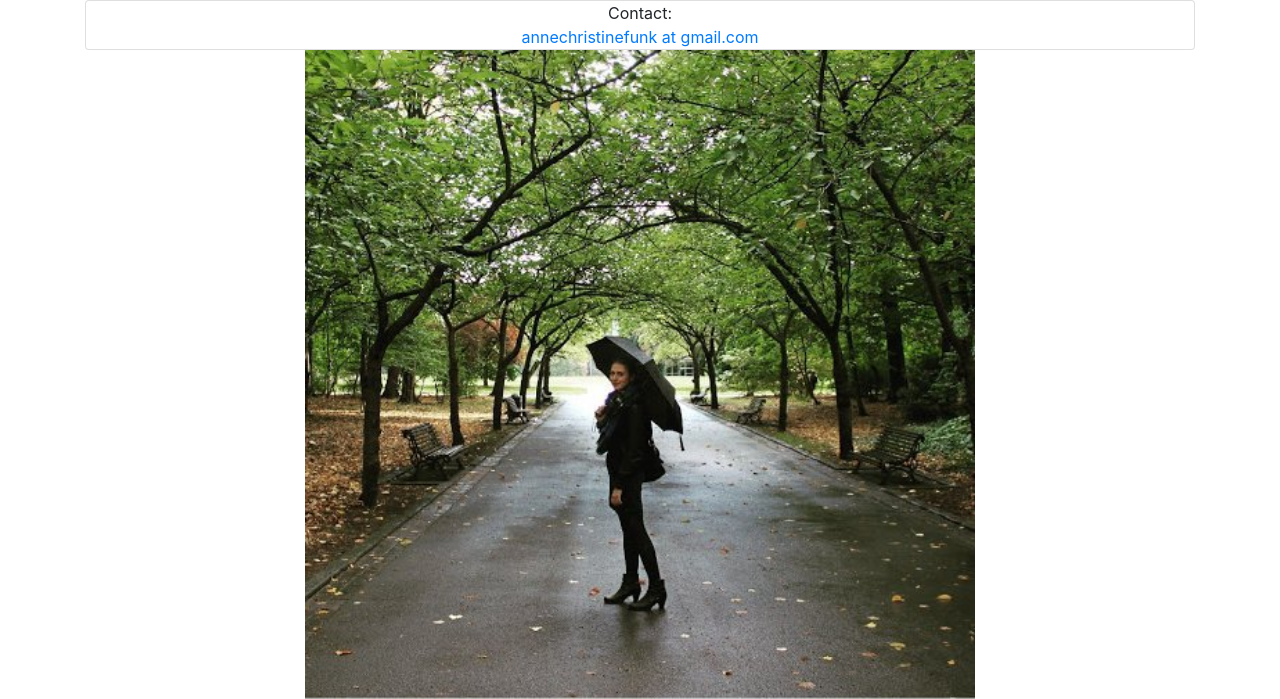
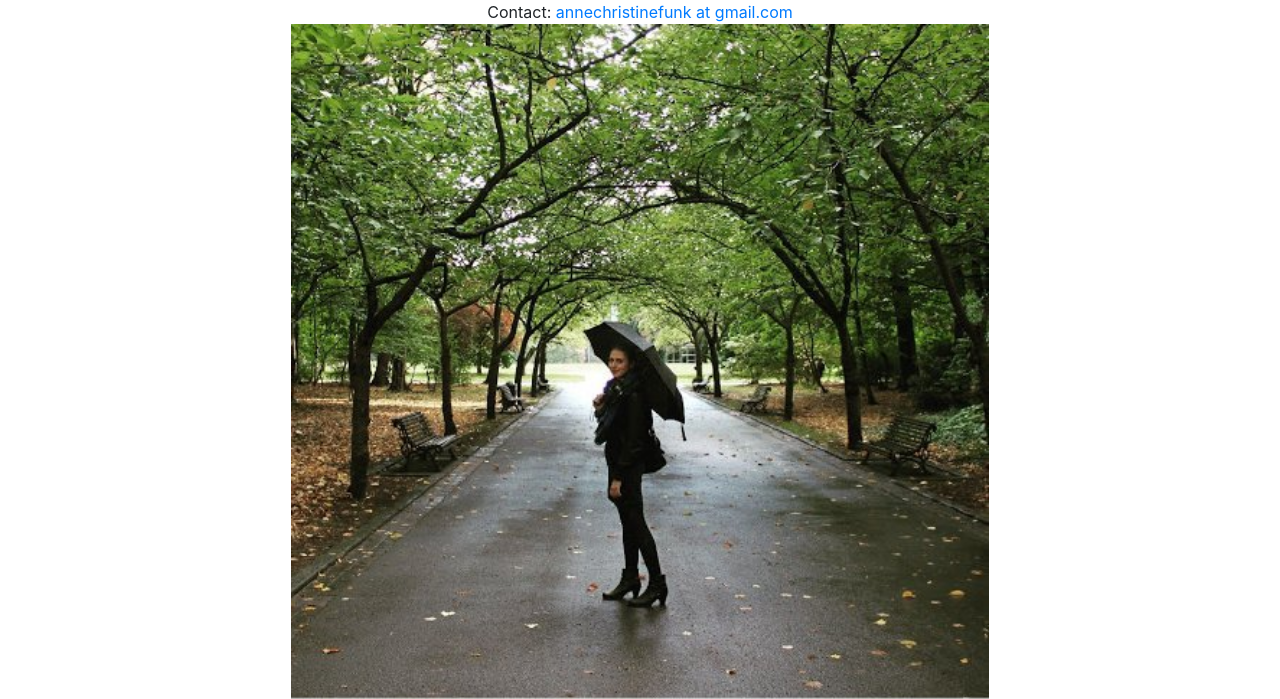
Before and after one commit to acelpb/acfunk, a Django app: page /contact/ in a window 1280 px wide. Shown: the part 56-755 px from the top of the page. Run offline with Django 3.2, Linux system fonts and the light colour scheme; some libraries are stand-ins or nearby versions.

Commit message:
[FEAT] remove card around email

```diff
--- a/templates/acfunk/contact.html
+++ b/templates/acfunk/contact.html
@@ -4,7 +4,8 @@
 {% block title %} | Contact{% endblock %}
 {% block content %}
     <div class="h-100 w-100 d-flex flex-column">
-        <div class="card px-auto">Contact: <a href="mailto:annechristinefunk.com">annechristinefunk at gmail.com</a>
+        <div class="px-auto">
+            Contact: <a href="mailto:annechristinefunk.com">annechristinefunk at gmail.com</a>
         </div>
         <div class="container h-100 flex-grow-1" style="overflow: auto;">
             <img class="h-100 w-100 mx-auto" src="{% static "umbrella.jpg" %}" style="object-fit: contain"/>
```
